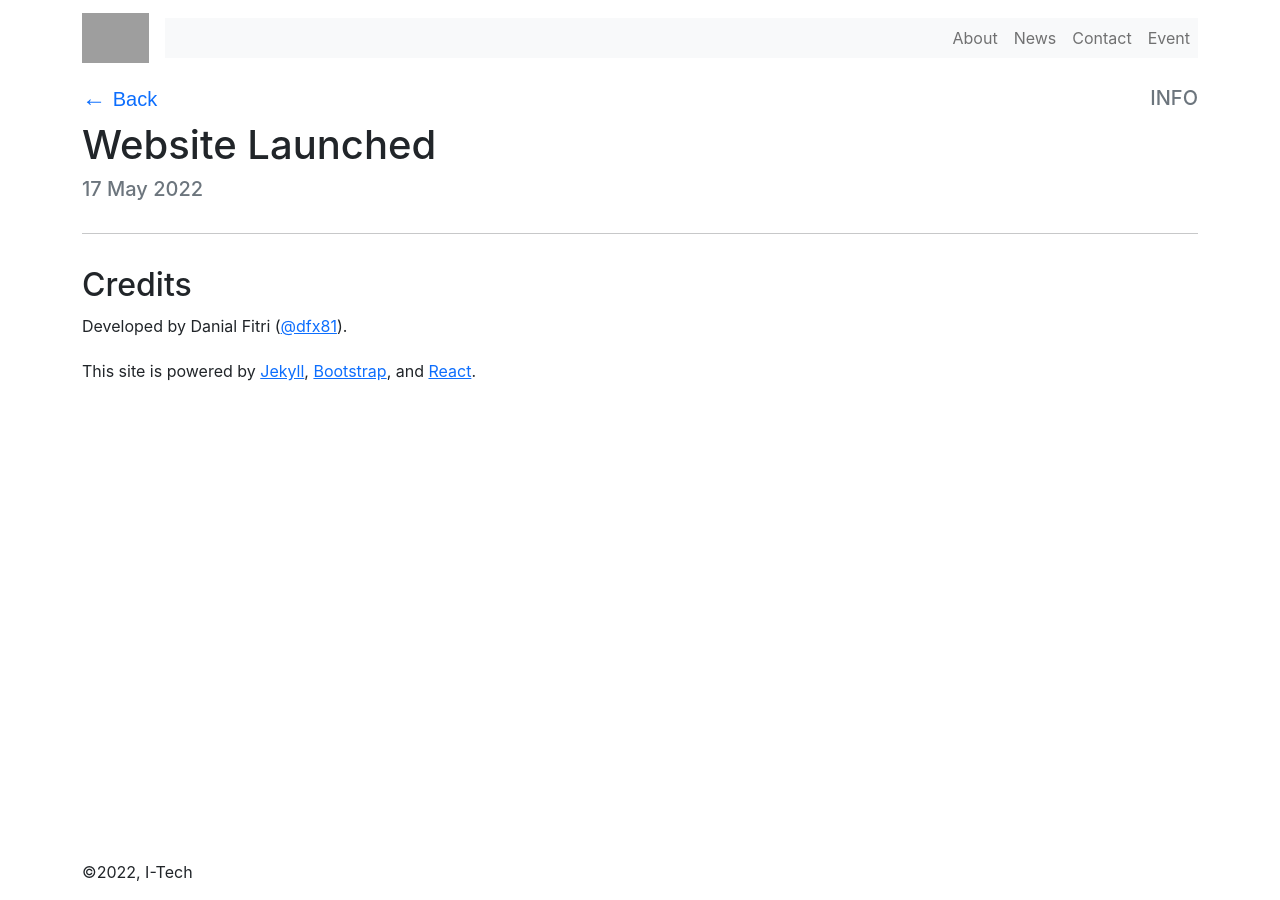
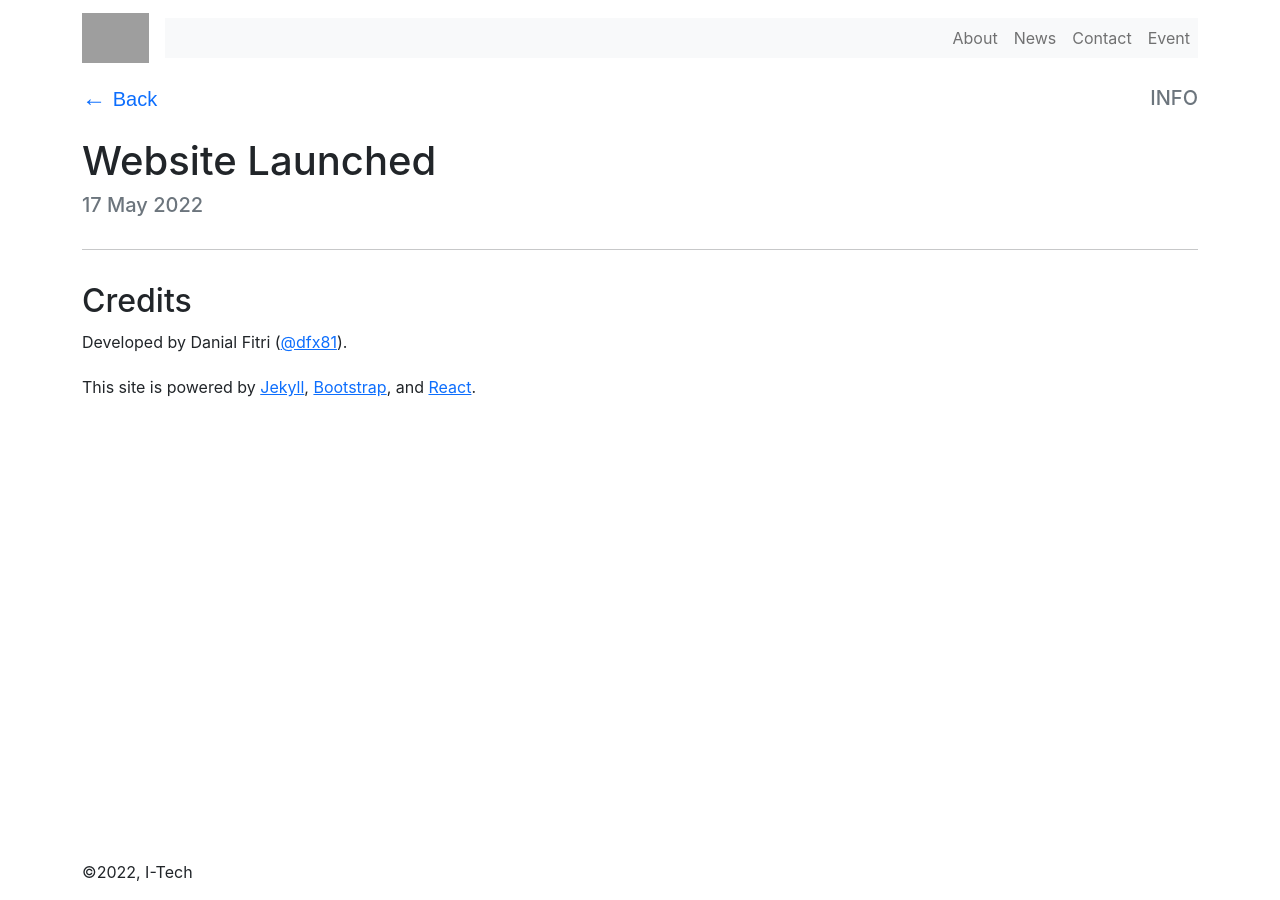
Before and after one commit to itech-uum/news, a Jekyll site: the page built from _posts/2022-05-17-website-launched.md, in a window 1280 px wide. Built offline with Jekyll 4.4.1, drawn with Linux system fonts in a browser that asks for light colours; grey boxes are pictures that could not be loaded.

Commit message:
Update post.html

```diff
--- a/_layouts/post.html
+++ b/_layouts/post.html
@@ -1,7 +1,7 @@
 ---
 layout: default
 ---
-<div class="back">
+<div class="back mb-3">
     <nav class="navbar">
         <div>
             <a class="h5" href="/news">
```
